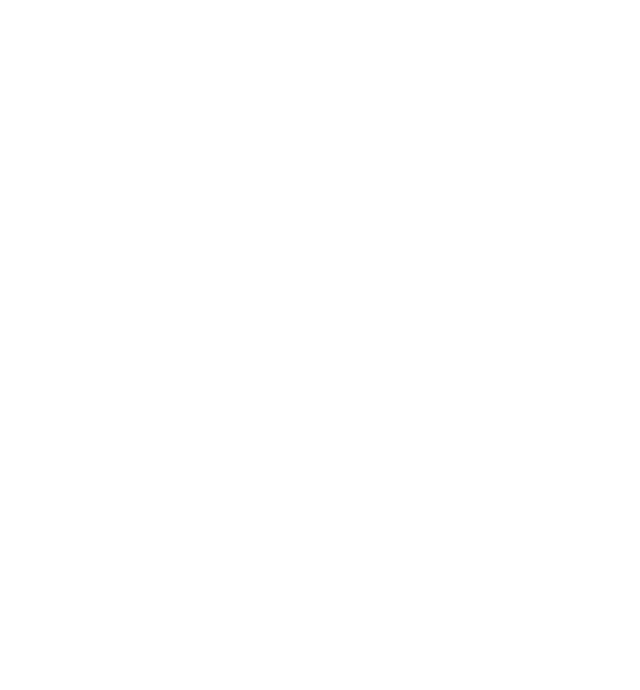
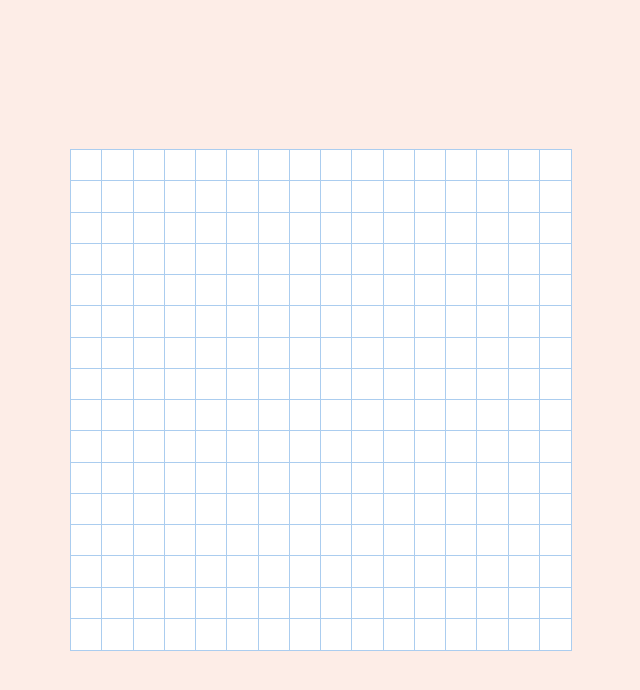
Before and after one commit to dannymckinnon/etch-a-sketch, a plain HTML site: page index.html in a window 1280 px wide. Shown: the whole page, without its empty margins (319-959 px from the left). Drawn offline with Linux system fonts and the light colour scheme.

Commit message:
Added function to alter grid size

```diff
--- a/index.html
+++ b/index.html
@@ -8,6 +8,7 @@
     <script src="./index.js" defer></script>
   </head>
   <body>
-
+    <div class="container">
+    </div>
   </body>
 </html>
--- a/index.js
+++ b/index.js
@@ -0,0 +1,29 @@
+// create a function that takes in n and returns or appends to .container
+  // a grid of n*n divs
+
+const container = document.querySelector('.container');
+
+function createGrid(n) {
+  for (let i = 0; i < n; i++) {
+    for (let i = 0; i < n; i++) {
+      const div = document.createElement('div');
+      const size = (1 / n) * 100;
+      div.style.width = size + '%';
+      div.style.height = size + '%';
+      container.appendChild(div);
+    }
+  }
+}
+
+createGrid(16);
+
+
+// setup event listeners on hover and change the background color of the div
+  // by adding a new class or changing background-color using js
+
+
+// add a button at the top that will clear the grid and prompt the user for
+  // a new number
+
+
+// generate a new grid in the same total space as before with a limit of 100
--- a/style.css
+++ b/style.css
@@ -0,0 +1,28 @@
+html, body {
+  height: 100vh;
+}
+
+body {
+  display: flex;
+  justify-content: center;
+  align-items: center;
+  margin: 0px;
+  background-color: #fdede7;
+}
+
+.container {
+  display: flex;
+  flex-wrap: wrap;
+  /* if you want a set size change width and height to px values */
+  width: 500px;
+  height: 500px;
+}
+
+.container div {
+  outline: 0.01px solid rgb(171, 205, 239);
+  /* outline: 0.01px solid rgb(209, 209, 209); */
+  /* these must be changed with js depending on number the user enters */
+  height: 6.25%;
+  width: 6.25%;
+  background-color: white;
+}
```
